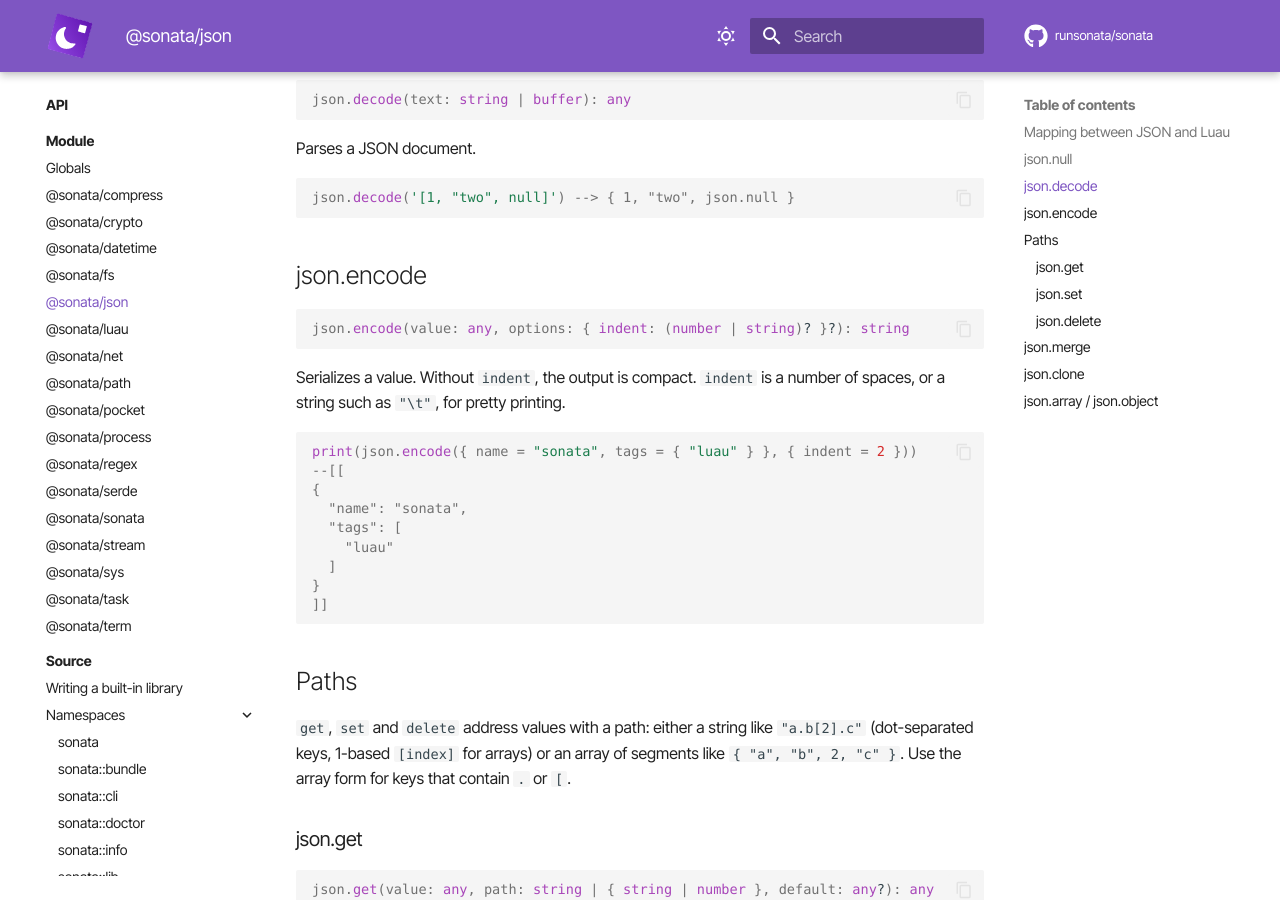
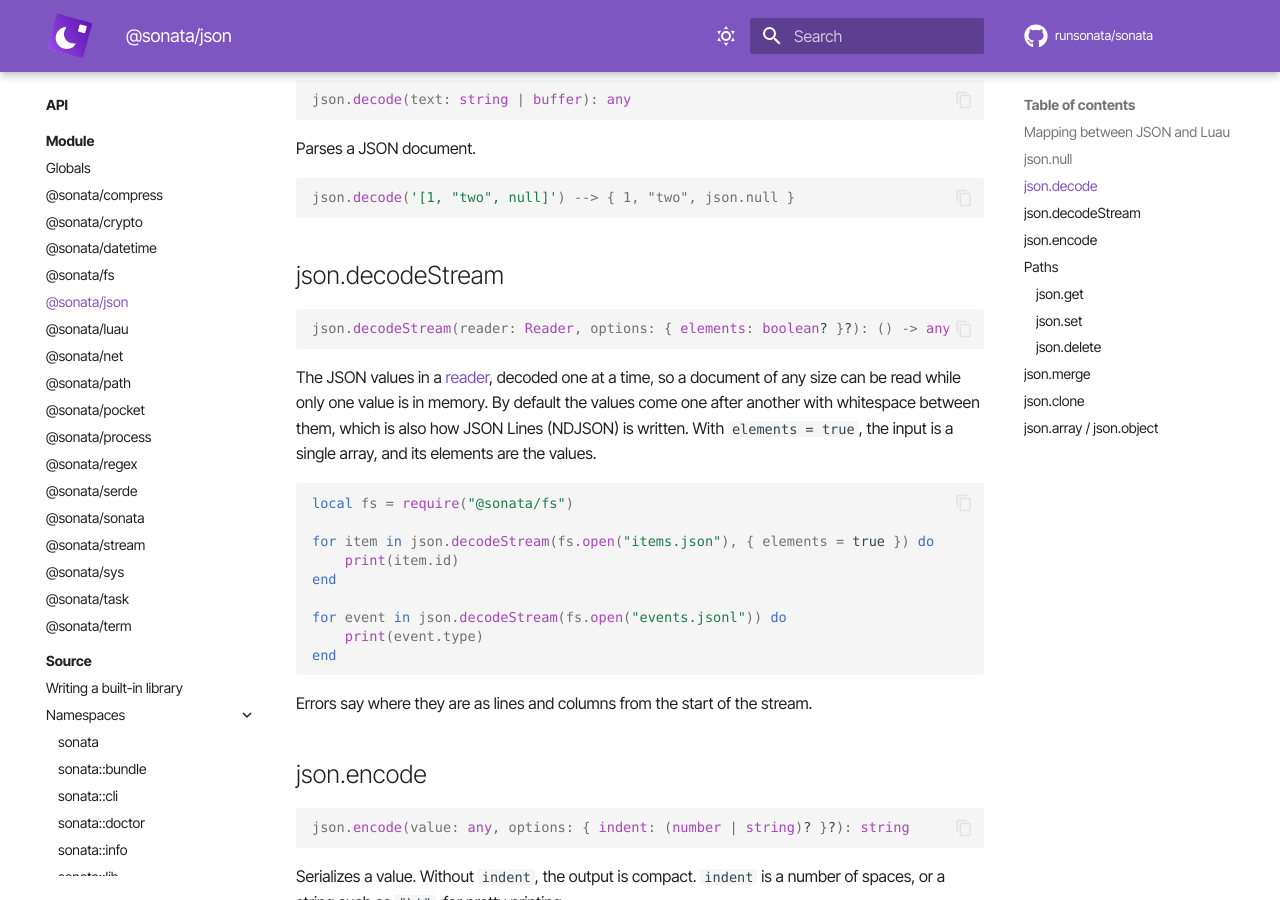
Before and after one commit to runsonata/docs, an MkDocs documentation site: the page built from docs/api/module/json.md, in a window 1280 px wide and 900 px high, scrolled down 1247 px. Built offline with MkDocs 1.6.1 and Material for MkDocs 9.7.7, drawn with Linux system fonts in a browser that asks for light colours; some web fonts are replaced; comment, search, counter and statistics services are not loaded.

Commit message:
Document serde.csvReader and json.decodeStream

````diff
--- a/docs/api/module/json.md
+++ b/docs/api/module/json.md
@@ -49,6 +49,31 @@ Parses a JSON document.
 ```luau
 json.decode('[1, "two", null]') --> { 1, "two", json.null }
 ```
+
+## json.decodeStream
+
+```luau
+json.decodeStream(reader: Reader, options: { elements: boolean? }?): () -> any
+```
+
+The JSON values in a [reader](stream.md#readers-and-writers), decoded one at a time, so a
+document of any size can be read while only one value is in memory. By default the values come
+one after another with whitespace between them, which is also how JSON Lines (NDJSON) is
+written. With `elements = true`, the input is a single array, and its elements are the values.
+
+```luau
+local fs = require("@sonata/fs")
+
+for item in json.decodeStream(fs.open("items.json"), { elements = true }) do
+    print(item.id)
+end
+
+for event in json.decodeStream(fs.open("events.jsonl")) do
+    print(event.type)
+end
+```
+
+Errors say where they are as lines and columns from the start of the stream.
 
 ## json.encode
 
````
Also changed, not shown: docs/api/module/serde.md (+20 -0 lines).
